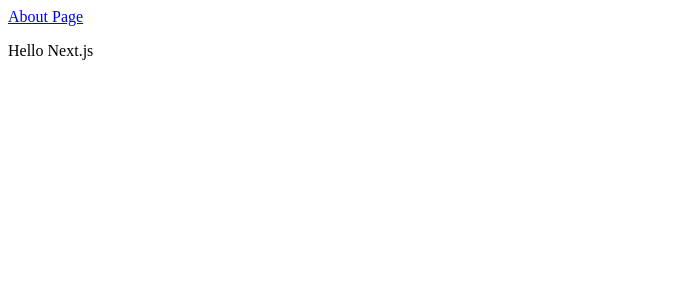
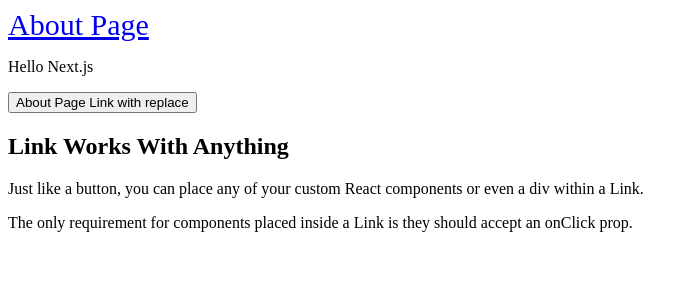
Before and after one commit to arpitparmar5739/nextjs-basics, a Next.js app: page / in a window 1280 px wide. Shown: the top 300 px of the page, without its empty margins (0-698 px from the left). Built offline with nearby package versions, Linux system fonts and the light colour scheme.

Commit message:
Added styling and used replace in Link

```diff
--- a/pages/index.js
+++ b/pages/index.js
@@ -1,11 +1,27 @@
-import Link from 'next/link'
+import Link from 'next/link';
 
 const Index = () => (
     <div>
-        <Link href="/about">
-            <a>About Page</a>
-        </Link>
+        <div>
+            <Link href="/about">
+                <a style={{ fontSize: 30 }}>About Page</a>
+            </Link>
+        </div>
         <p>Hello Next.js</p>
+        <div>
+            <Link href="/about" replace>
+                <button>About Page Link with replace</button>
+            </Link>
+        </div>
+        <div>
+            <h2>Link Works With Anything</h2>
+            <p>
+                Just like a button, you can place any of your custom React components or even a div within a Link.
+            </p>
+            <p>
+                The only requirement for components placed inside a Link is they should accept an onClick prop.
+            </p>
+        </div>
     </div>
 );
 
```
